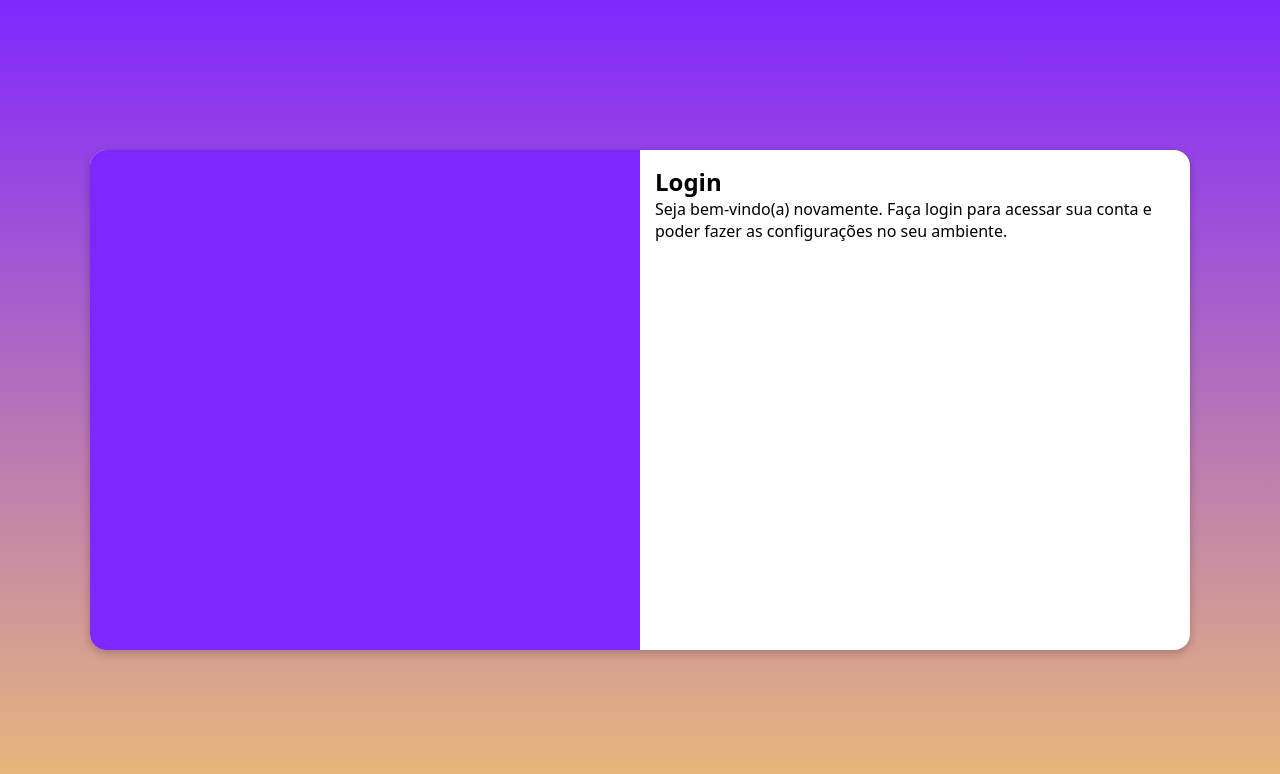
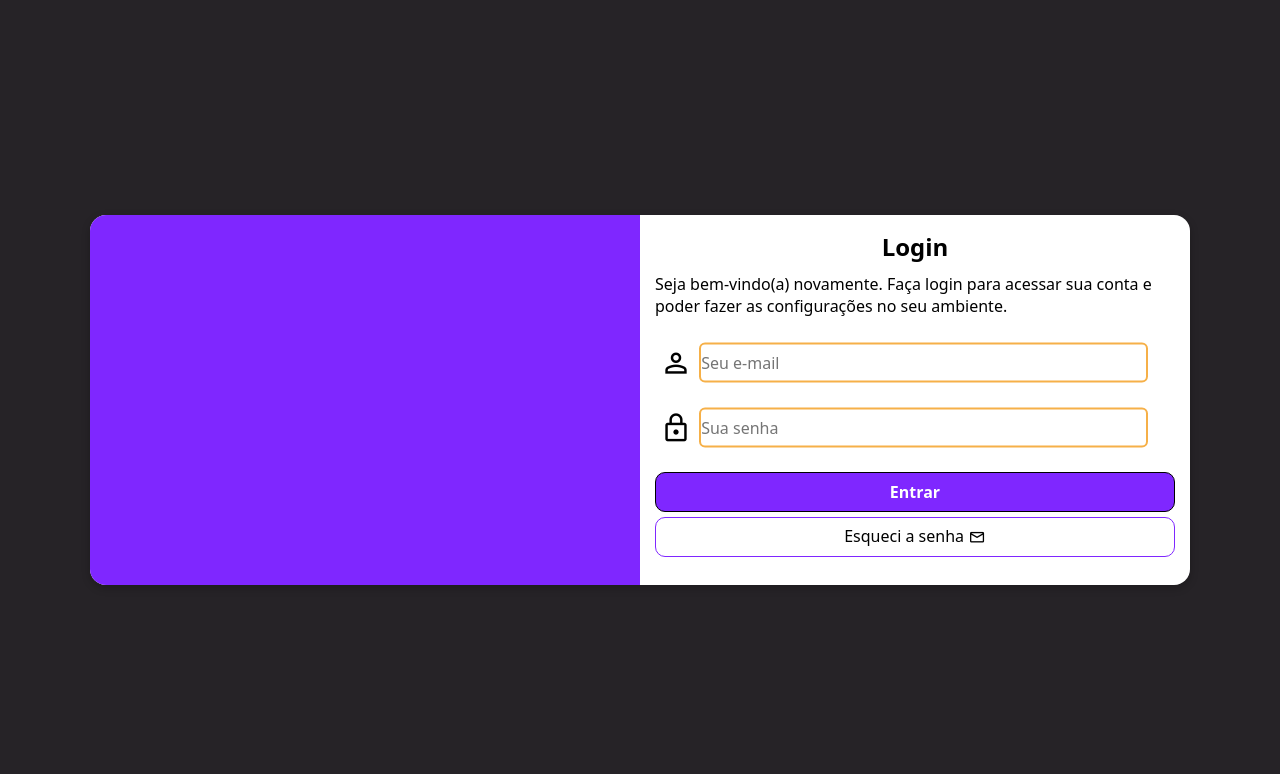
Before and after one commit to swaggyvitu/projeto-login, a plain HTML site: page index.html in a window 1280 px wide. Drawn offline with nearby package versions, Linux system fonts and the light colour scheme.

Commit message:
Tela de login completa

```diff
--- a/estilos/style.css
+++ b/estilos/style.css
@@ -13,14 +13,15 @@ html {
     width: 100vw;
     height: 100vh;
 
-    background-color: var(--roxo-sec);
+    background-color: var(--preto-fundo);
 }
 
 :root {
     --roxo-pri: #7F27FF;
     --roxo-sec: #9F70FD;
-    --amr-pri: #FDBF60;
+    --amr-pri: #f6b048;
     --amr-sec: #FF8911;
+    --preto-fundo: #262327;
 
     --sombra: rgba(0, 0, 0, 0.24) 0px 3px 8px;
 }
@@ -37,7 +38,7 @@ section#login {
     overflow: hidden;
 
     background-color: white;
-    width: 250px;
+    width: 300px;
     height: 500px;
     border-radius: 16px;
     box-shadow: var(--sombra);
@@ -52,7 +53,7 @@ section#login>div#imagem {
 
     background: #7F27FF url(../images/pexels-pixabay-248921.jpg) no-repeat;
     background-size: cover;
-    height: 200px;
+    height: 150px;
 }
 
 section#login>div#form {
@@ -61,22 +62,105 @@ section#login>div#form {
     padding: 15px;
 }
 
+div#form > h1{
+    text-align: center;
+    margin-bottom: 10px;
+}
+
+div#form > p{
+    font-size: 0.8em;
+}
+
+form > div.campo{
+
+    display: block;
+
+    width: 95%;
+    height: 40px;
+    border-radius: 8px;
+    margin: 10px 0px;
+}
+
+div.campo > label{
+    display: none;
+}
+
+div.campo > span{
+    color: black;
+    font-size: 2em;
+    width: 40px;
+    padding: 5px;
+
+}
+
+div.campo > input{
+    font-size: 1em;
+    width: calc(100% - 45px);
+    height: 100%;
+    border: 2px solid #f6b048;
+    border-radius: 6px;
+    transform: translateY(-10.5px);
+}
+
+form > input[type=submit] {
+    margin-top: 25px;
+    display: block;
+    font-size: 1em;
+    width: 100%;
+    height: 40px;
+    background-color:  var(--roxo-pri);
+    color: white;
+    font-weight: bolder;
+    border-radius: 10px;
+    cursor: pointer;
+    border: 1px solid black;
+}
+
+form > input[type=submit]:hover {
+    display: block;
+    font-size: 1em;
+    width: 100%;
+    height: 40px;
+    background-color:  var(--roxo-sec);
+    border-radius: 10px;
+
+}
+
+form > a.botao{
+    padding-top: 7px;
+    margin-top: 5px;
+    display: block;
+    text-align: center;
+    font-size: 1em;
+    width: 100%;
+    height: 40px;
+    background-color: white;
+    border-radius: 10px;
+    border: 1px solid #7F27FF ;
+    text-decoration: none;
+    color: black;
+}
+
+form > a.botao:hover{
+    background-color:  var(--roxo-sec);
+    color: white;
+}
+
+form > a.botao > span{
+    font-size: 1.1em;
+    transform: translateY(4px);
+}
 
 
 
 
 
 
+@media (min-width: 768px){
+    form > div.campo{
+        margin-top: 25px;
+    }
 
-
-
-
-
-
-
-
-
-@media (min-width: 768px) and (max-width: 992px) {
     section#login {
         width: 80vw;
     }
@@ -91,17 +175,20 @@ section#login>div#form {
         float: right;
         width: 70%;
     }
+    div#form > p{
+        font-size: 1em;
+    }
+
 }
 
-/* Large devices (desktops, 992px and up) */
 
-@media (min-width: 992px) {
-    body{
-        background-image: linear-gradient(to top, #e9bb77, #7F27FF );
-    }
+/* Small devices (desktops, 762px and up) */
+
+@media (min-width: 762px) {
 
     section#login {
-        width: 900px;
+        width: 730px;
+        height: 370px;
     }
 
     section#login>div#imagem {
@@ -114,6 +201,30 @@ section#login>div#form {
         float: right;
         width: 50%;
     }
+
+
+}
+
+/* Large devices (desktops, 992px and up) */
+
+@media (min-width: 992px) {
+
+    section#login {
+        width: 900px;
+        height: 370px;
+    }
+
+    section#login>div#imagem {
+        float: left;
+        width: 50%;
+        height: 100%;
+    }
+
+    section#login>div#form {
+        float: right;
+        width: 50%;
+    }
+
 
 }
 
--- a/index.html
+++ b/index.html
@@ -1,11 +1,15 @@
 <!DOCTYPE html>
 <html lang="pt-br">
+
 <head>
     <meta charset="UTF-8">
     <meta name="viewport" content="width=device-width, initial-scale=1.0">
     <link rel="stylesheet" href="estilos/style.css">
+    <link rel="stylesheet"
+        href="https://fonts.googleapis.com/css2?family=Material+Symbols+Outlined:opsz,wght,FILL,GRAD@20..48,100..700,0..1,-50..200" />
     <title>Login</title>
 </head>
+
 <body>
     <main>
         <section id="login">
@@ -14,12 +18,37 @@
             </div>
             <div id="form">
                 <h1>Login</h1>
-                <p>Seja bem-vindo(a) novamente. Faça login para acessar sua conta e poder fazer as configurações no seu ambiente.</p>
-                <form action="login.php" method="post">
+                <p>Seja bem-vindo(a) novamente. Faça login para acessar sua conta e poder fazer as configurações no seu
+                    ambiente.</p>
+                <form action="login.php" method="post" autocomplete="on">
+                    <div class="campo">
+                        <span class="material-symbols-outlined">
+                            person
+                        </span>
+                        <input type="email" name="login" id="ilogin" placeholder="Seu e-mail" autocomplete="email"
+                            required maxlength="30">
+                        <label for="ilogin">Login</label>
+                    </div>
+                    <div class="campo">
+                        <span class="material-symbols-outlined">
+                            lock
+                        </span>
+                        <input type="password" name="senha" id="isenha" placeholder="Sua senha" autocomplete="current-password"required minlength="8" maxlength="20">
+                        <label for="isenha">Senha</label>
+                    </div>
+
+                    <input type="submit" value="Entrar">
+                    <a href="esqueci.html" class="botao">
+                        Esqueci a senha
+                        <span class="material-symbols-outlined" class="icon">
+                            mail
+                        </span>
+                    </a>
 
                 </form>
             </div>
         </section>
     </main>
 </body>
+
 </html>
```
